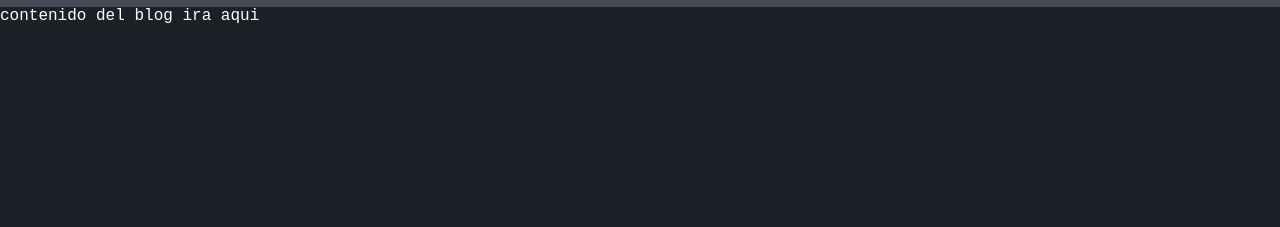
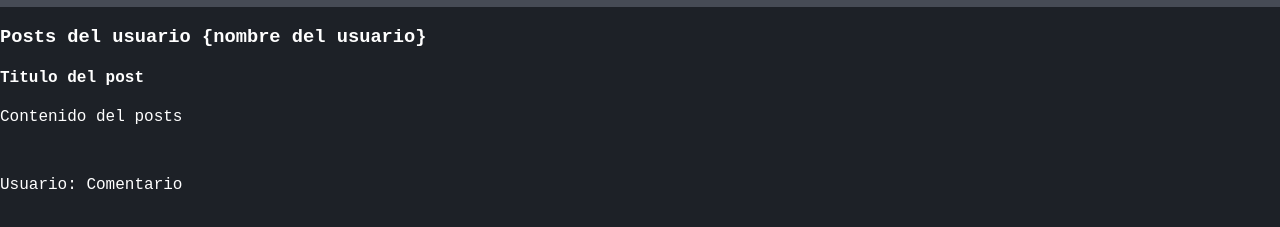
Before and after one commit to Mrx2322/curso-git, a plain HTML site: page index.html in a window 1280 px wide. Shown: the part 63-290 px from the top of the page. Drawn offline with Linux system fonts and the light colour scheme.

Commit message:
Add post html

```diff
--- a/index.html
+++ b/index.html
@@ -11,8 +11,14 @@
         <img class="logo" src="img/git.png" alt="git">
         <h1>blog curso git</h1>
     </div>
-    <div>
-        contenido del blog ira aqui
+    <div class="container" id="content">
+        <h3>Posts del usuario {nombre del usuario}</h3>
+        <div class="post">
+            <h4>Titulo del post</h4>
+            <p>Contenido del posts</p>
+            <br>
+            <p><span>Usuario:</span> Comentario</p>
+        </div>
     </div>
 </body>
 </html>
```
